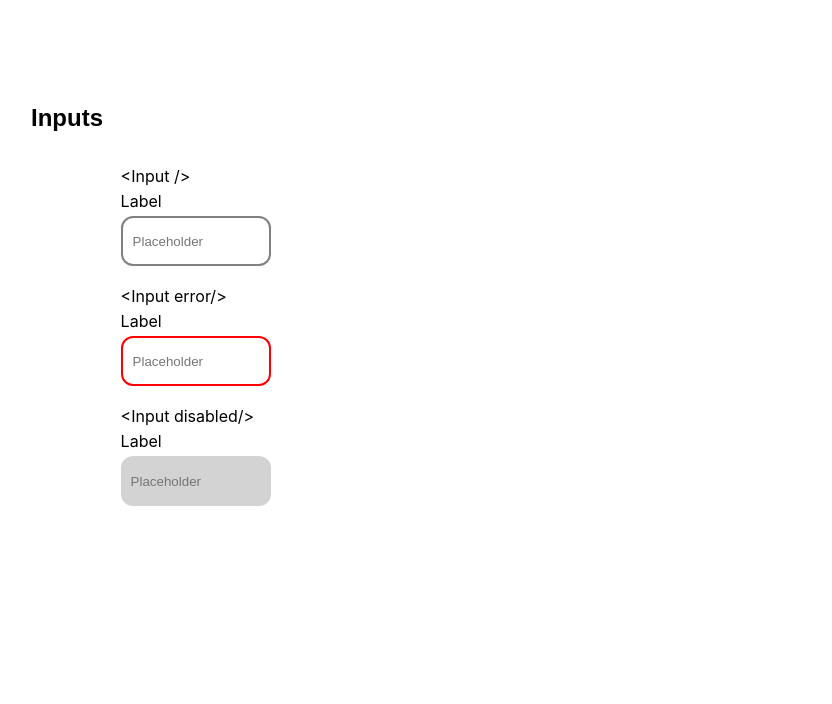
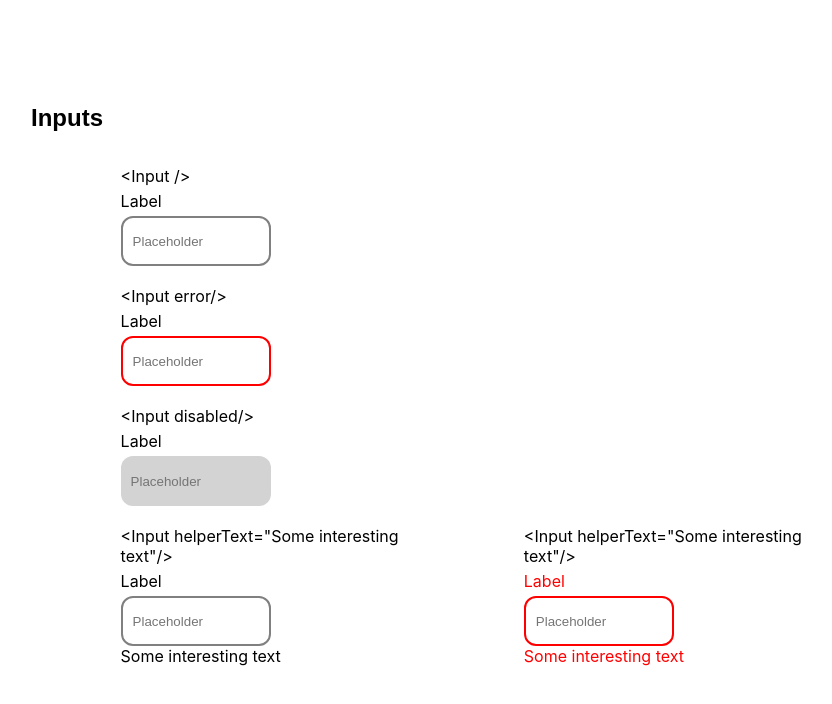
Before and after one commit to venky-cs/input-component, a React (Create React App) app: page / in a window 1280 px wide. Shown: the top 704 px of the page, without its empty margins (161-993 px from the left). Built offline with nearby package versions, Linux system fonts and the light colour scheme.

Commit message:
'fix-focus'

```diff
--- a/src/App.css
+++ b/src/App.css
@@ -8,3 +8,12 @@
   width: 70%;
   margin: 0 auto;
 }
+.primary:focus-within {
+  color:blue;
+}
+.error{
+  color:red;
+}
+.errorf:focus-within{
+  color:red;
+}
--- a/src/App.js
+++ b/src/App.js
@@ -21,7 +21,11 @@ margin-left:10%;`
 const Flex = styled.div`
 display:flex;
 flex-direction:column;
+padding-right:100px;
 
+`
+const Flexr =styled.div`
+display:flex;
 `
 
 function App() {
@@ -30,7 +34,7 @@ function App() {
       <Heading>Inputs</Heading>
       <Row>
         <p>{'<Input />'}</p>
-        <Flex>
+        <Flex className="primary">
           <Label>Label</Label>
           <Input placeholder="Placeholder" type="default"></Input>
         </Flex>
@@ -39,7 +43,7 @@ function App() {
 
       <Row>
         <p>{'<Input error/>'}</p>
-        <Flex>
+        <Flex className="errorf">
           <Label>Label</Label>
           <Input placeholder="Placeholder" type='error'></Input>
         </Flex>
@@ -54,6 +58,26 @@ function App() {
         </Flex>
       </Row>
       <br />
+
+      <Row>
+        <Flexr>
+        <Flex>
+        <p>{'<Input helperText="Some interesting text"/>'}</p>
+          <Label>Label</Label>
+          <Input placeholder="Placeholder" type='title'></Input>
+          <p>Some interesting text</p>
+        </Flex>
+          <Flex>
+        <p>{'<Input helperText="Some interesting text"/>'}</p>
+          <Flex className="error">
+          <Label>Label</Label>
+          <Input placeholder="Placeholder" type='title-error'></Input>
+          <p>Some interesting text</p>
+          </Flex>
+        </Flex>
+        </Flexr>
+      </Row>
+      <br />
     </div>
   );
 }
--- a/src/Input.js
+++ b/src/Input.js
@@ -50,7 +50,25 @@ ${props => () => {
             cursor:default;
             `
         }
+
+        if(props.type == 'title'){
+            return `
+            border:2px solid grey;
+             &:hover{
+            border:2px solid grey;
+              }
+            `
+        }
+        if(props.type == 'title-error'){
+            return `
+            border:2px solid red;
+             &:hover{
+            border:2px solid red;
+              }
+            `
+        }
     }}
+
 `
 
 
```
Also changed, not shown: 1 other file (tests, documents, lock files or other folders).
